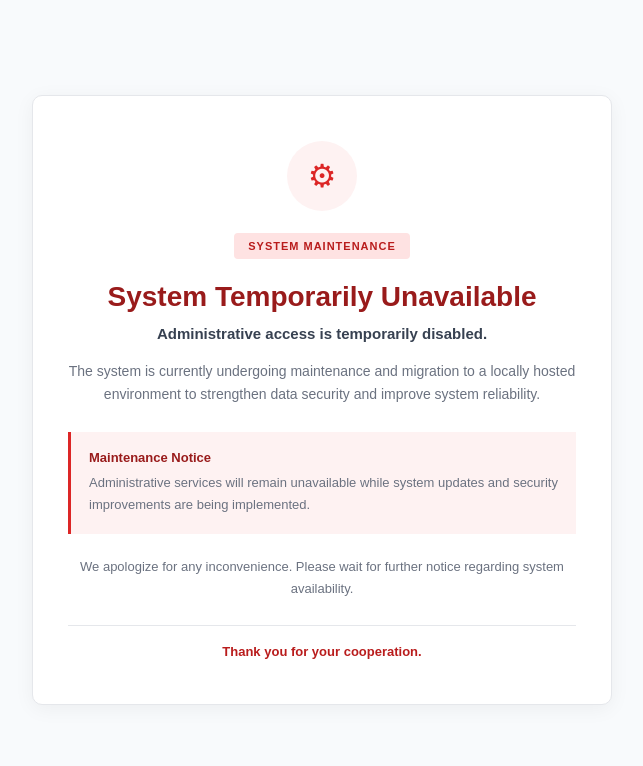
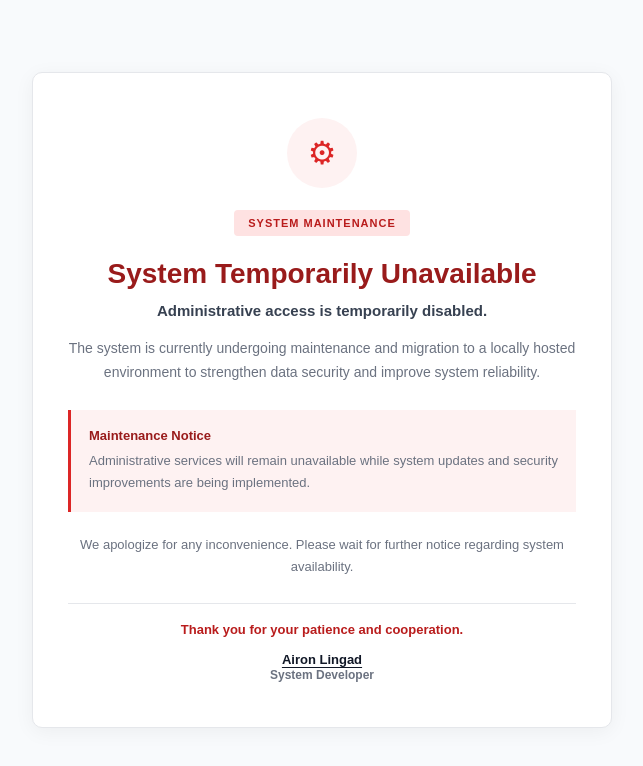
Before and after one commit to RonLingad/ResearchSectionLogs, a React (Vite) app: page /admincontrol in a window 1280 px wide. Shown: the top 766 px of the page, without its empty margins (318-961 px from the left). Built offline with nearby package versions, Linux system fonts and the light colour scheme; what chartjs-plugin-datalabels would draw is missing.

Commit message:
maintenance notice

```diff
--- a/src/pages/AdminControl.jsx
+++ b/src/pages/AdminControl.jsx
@@ -160,9 +160,23 @@ export default function Admin() {
             further notice regarding system availability.
           </p>
 
-          <div className="maintenance-footer">
-            Thank you for your cooperation.
+
+        <div className="maintenance-footer">
+          <p className="footer-message">
+            Thank you for your patience and cooperation.
+          </p>
+
+          <div className="developer-signature">
+            <br />
+            <u style={{ color: "#111827", textUnderlineOffset: "3px" }}>
+              Airon Lingad
+            </u> <br />
+            <span style={{ color: "#6b7280", fontSize: "12px" }}>
+              System Developer
+            </span>
           </div>
+        </div>
+
 
         </div>
       </div>
```
